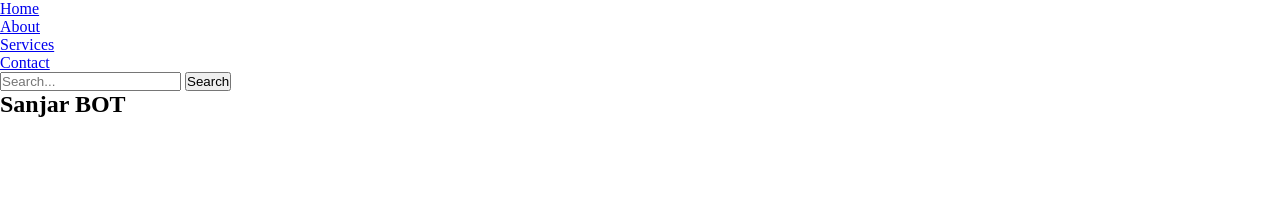
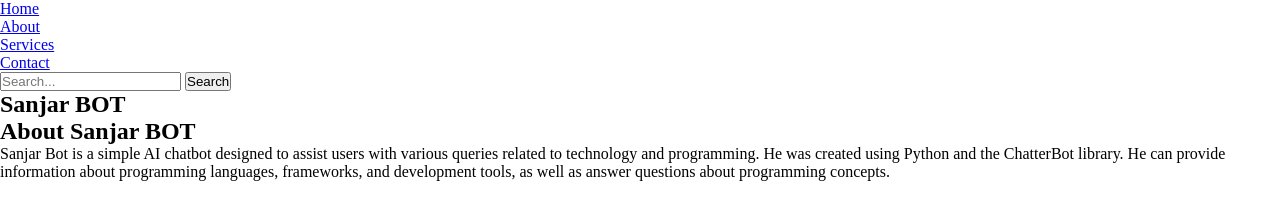
Before and after one commit to Sanjarbek2110/komanda, a plain HTML site: page index.html in a window 1280 px wide. Drawn offline with Linux system fonts and the light colour scheme.

Commit message:
ozgartirildi

```diff
--- a/index.html
+++ b/index.html
@@ -28,5 +28,11 @@
         <h1>Sanjar BOT</h1>
     </section>
 
+    <section>
+        <h2>About Sanjar BOT</h2>
+        <p>Sanjar Bot is a simple AI chatbot designed to assist users with various queries related to technology and programming. He was created using Python and the ChatterBot library. He can provide information about programming languages, frameworks, and development tools, as well as answer questions about programming concepts.</p>
+    </section>
+
+
 </body>
 </html>
```
